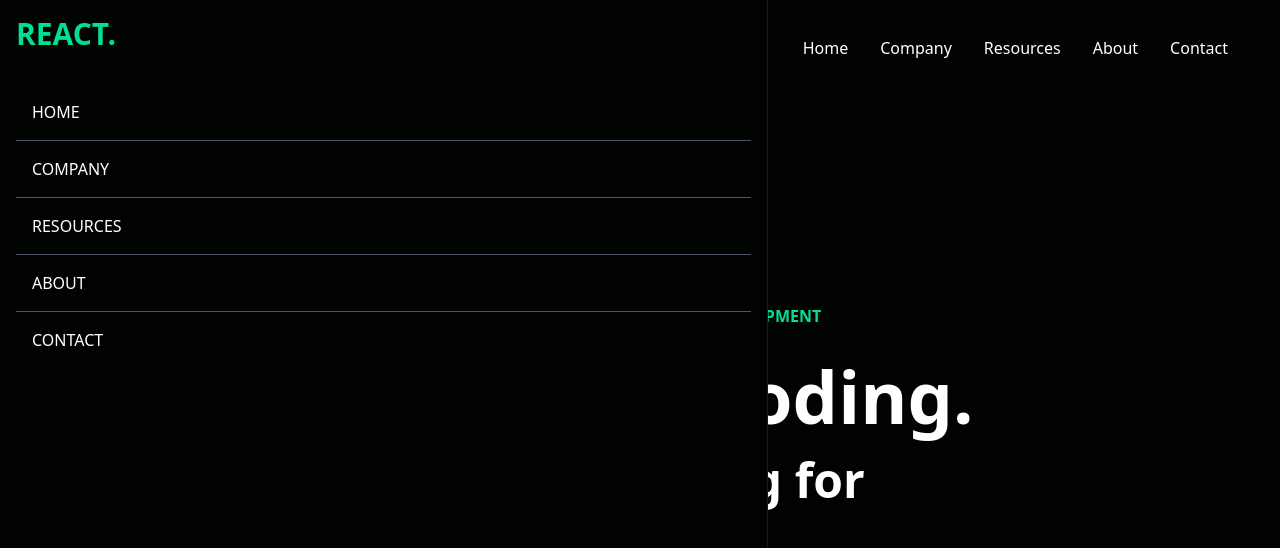
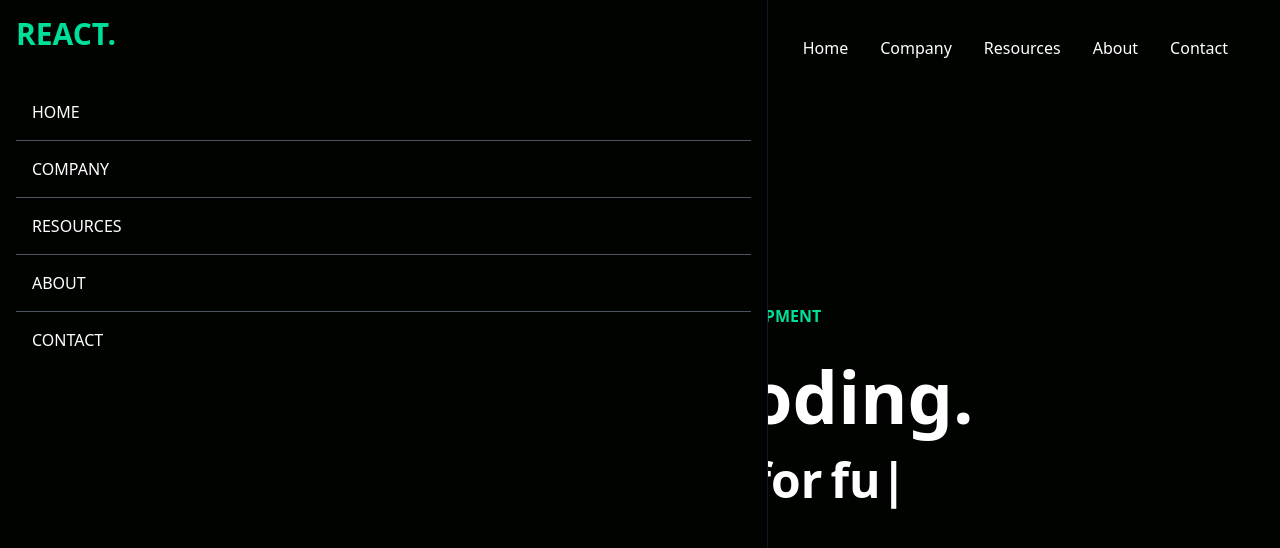
Before and after one commit to ayoisstillhere/tailwind-tutorial, a React (Vite) app: page / in a window 1280 px wide. Shown: the top 548 px of the page. Built offline with nearby package versions, Linux system fonts and the light colour scheme.

Commit message:
added typing effect with react-typed

```diff
--- a/src/components/Hero.tsx
+++ b/src/components/Hero.tsx
@@ -14,6 +14,13 @@ const Hero = () => {
           <p className="md:text-5xl sm:text-4xl text-xl font-bold">
            Practice coding for
           </p>
+          <Typed
+            className="md:text-5xl sm:text-4xl text-xl font-bold pl-2"
+            strings={["jobs", "money", "fun"]}
+            typeSpeed={120}
+            backSpeed={140}
+            loop
+          />
         </div>
       </div>
     </div>
```
